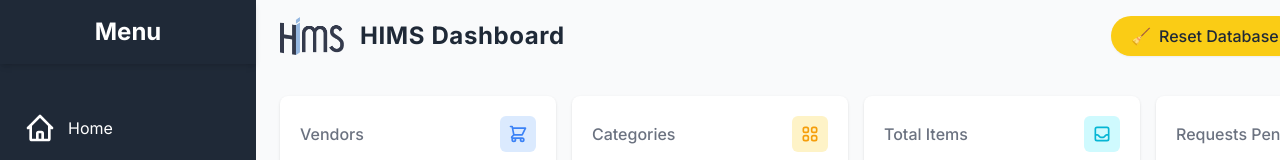
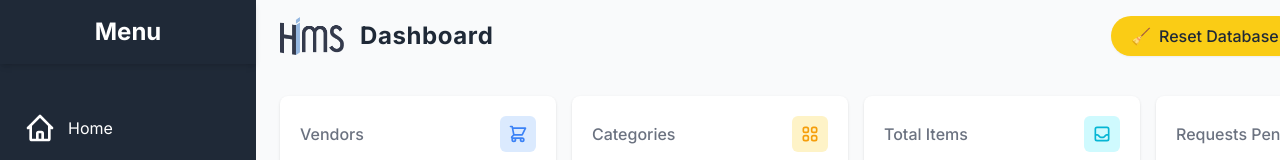
Before and after one commit to ongsiewtyng/hims, a Next.js app: page /admin/home in a window 1280 px wide. Shown: the top 160 px of the page. Built offline with nearby package versions, Linux system fonts and the light colour scheme; no server answers; the database is empty.

Commit message:
home update

```diff
--- a/app/components/Header.tsx
+++ b/app/components/Header.tsx
@@ -40,7 +40,7 @@
                         priority
                     />
                 </div>
-                <h1 className="text-2xl font-bold text-gray-800 tracking-wide">HIMS Dashboard</h1>
+                <h1 className="text-2xl font-bold text-gray-800 tracking-wide">Dashboard</h1>
             </div>
 
             {/* Right: Action buttons */}
```
